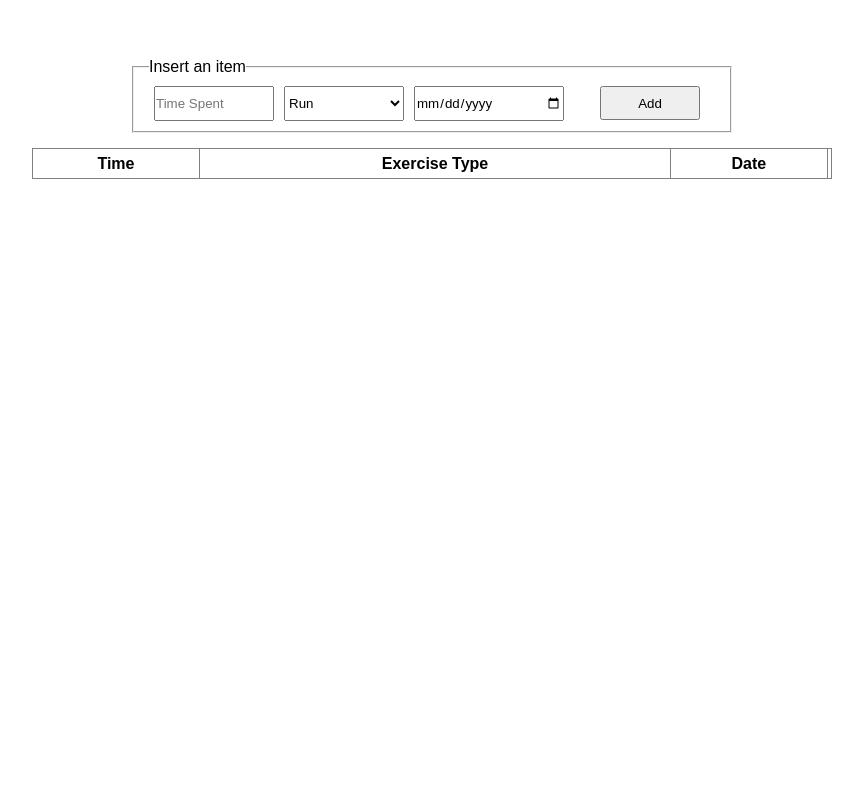
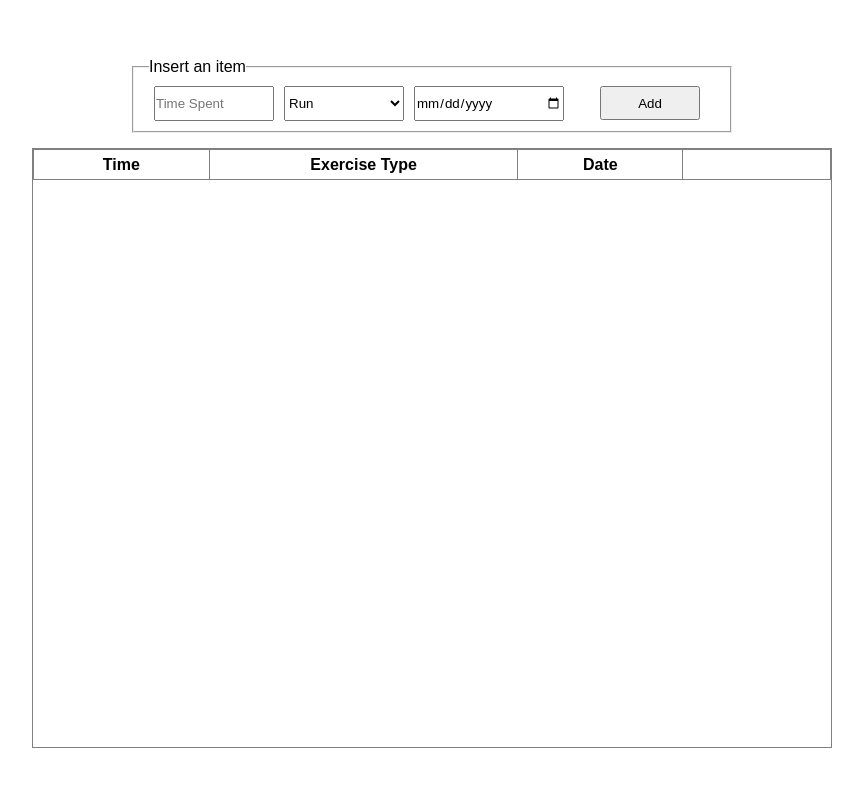
Before and after one commit to MarcosCastelo/workout-log, a React (Create React App) app: page / in a window 1280 px wide. Shown: the part 142-928 px from the top of the page, without its empty margins (208-1071 px from the left). Built offline with nearby package versions, Linux system fonts and the light colour scheme.

Commit message:
Adding scrollabe css config to table

```diff
--- a/src/components/ExerciseList/styles.js
+++ b/src/components/ExerciseList/styles.js
@@ -6,6 +6,14 @@ export const Board = styled.div`
   margin: auto;
   margin-top: 15px;
   box-sizing: border-box;
+  border: 1px solid gray;
+  overflow-y: scroll;
+  ::-webkit-scrollbar {
+    display: none;
+  }
+
+  -ms-overflow-style: none;
+  scrollbar-width: none;
 
 
 
@@ -19,6 +27,7 @@ export const Board = styled.div`
   }
 
   th {
+    width: 2em;
     height: 30px;
   }
 
```
